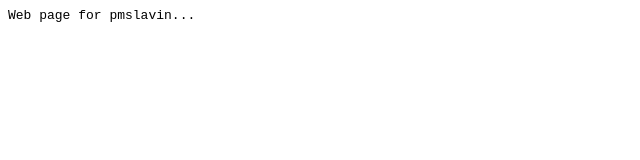
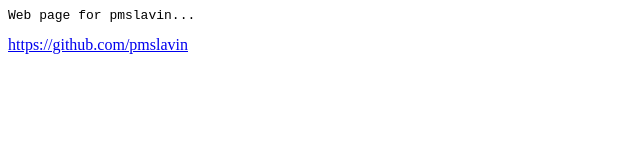
Before and after one commit to pmslavin/pmslavin.github.io, a plain HTML site: page index.html in a window 1280 px wide. Shown: the whole page, without its empty margins (0-640 px from the left). Drawn offline with Linux system fonts and the light colour scheme.

Commit message:
Update index.html

```diff
--- a/index.html
+++ b/index.html
@@ -3,5 +3,6 @@
 </head>
 <body>
 	<pre>Web page for pmslavin...</pre>
+	<a href="https://github.com/pmslavin">https://github.com/pmslavin</a>
 </body>
 </html>
```
